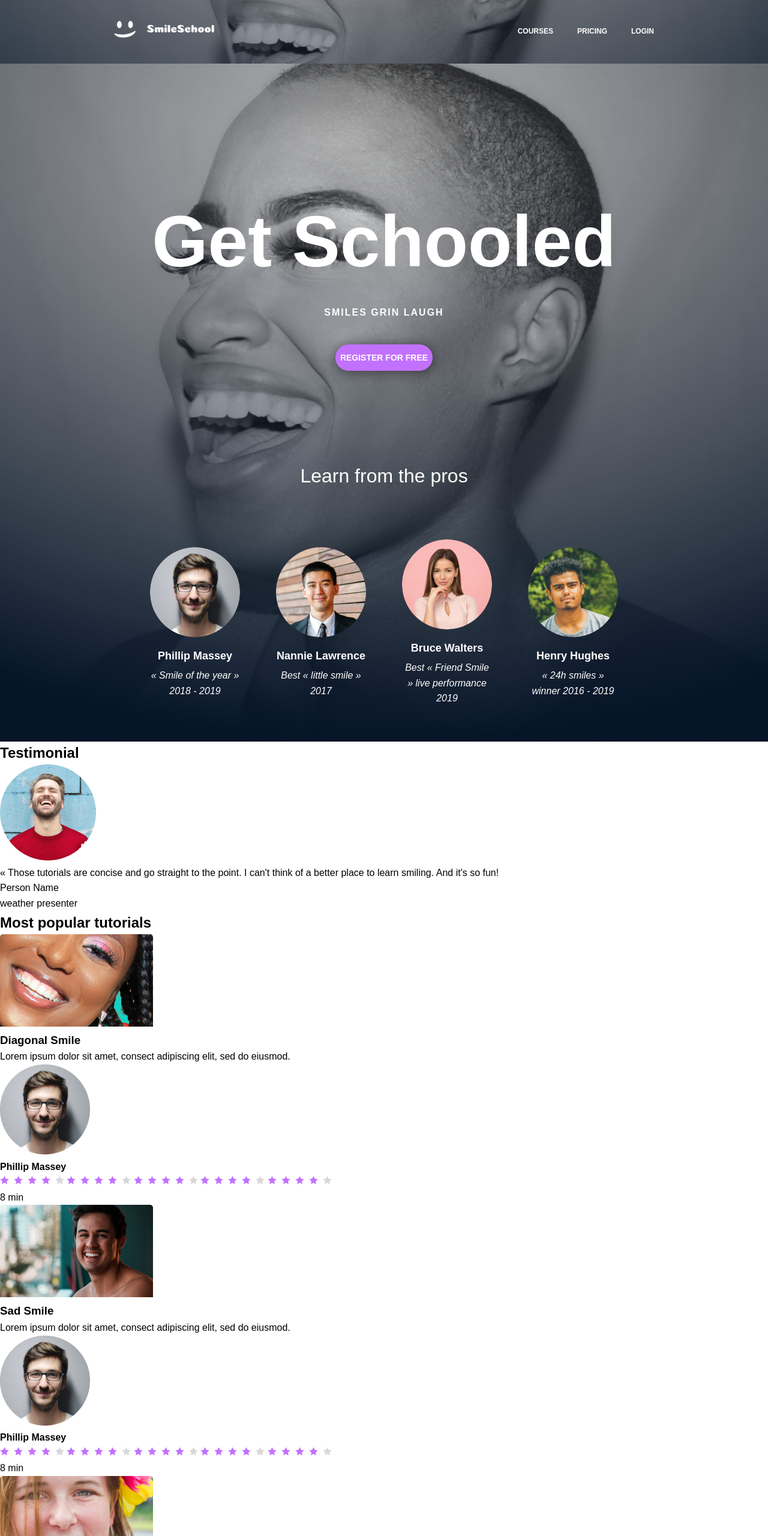
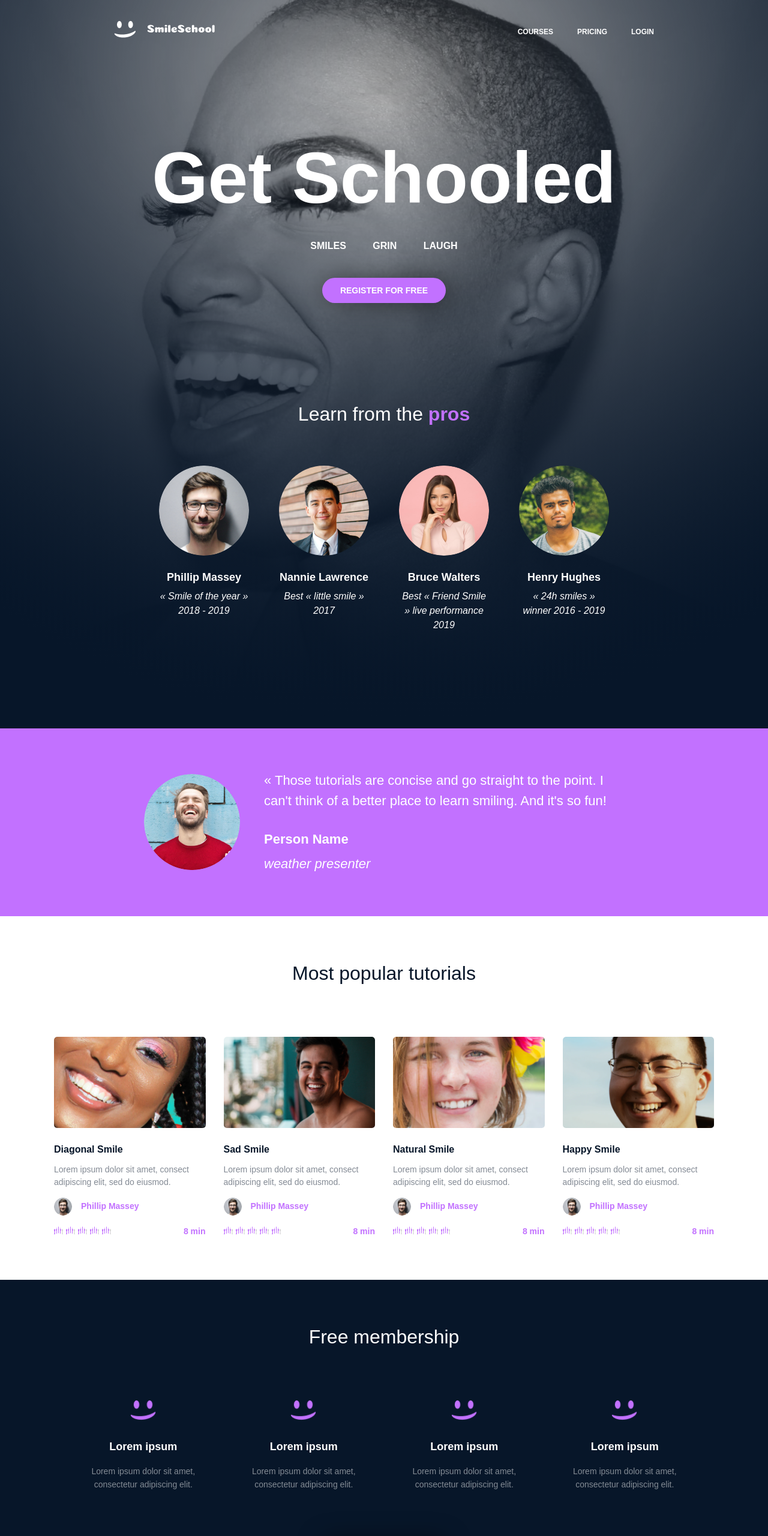
Before and after one commit to Teeya-data/alx_html_css, a plain HTML site: page css_advanced/index.html in a window 1280 px wide. Shown: the top 2560 px of the page at 60% size. Drawn offline with Linux system fonts and the light colour scheme.

Commit message:
Complete header, banner, and quote section styling from figma design

```diff
--- a/css_advanced/index.html
+++ b/css_advanced/index.html
@@ -32,7 +32,7 @@
                 <button>REGISTER FOR FREE</button>
             </div>
             <div>
-                <h2>Learn from the pros</h2>
+                <h2>Learn from the <span class="pros">pros</span></h2>
                 <div>
                     <div>
                         <img src="images/1.png" alt="Instructor 1">
@@ -60,7 +60,6 @@
 
 <!-- Quote Section -->
 <section>
-            <h2 class="sr-only">Testimonial</h2>
     <div>
         <img src="images/5.png" alt="Quote Author">
         <div>
@@ -70,6 +69,7 @@
         </div>
     </div>
 </section>
+
 
         <!-- Videos Section -->
         <section>
--- a/css_advanced/styles.css
+++ b/css_advanced/styles.css
@@ -9,19 +9,20 @@
 body {
     font-family: 'Source Sans Pro', sans-serif;
     line-height: 1.6;
-    color: #000000;
+    color: #071629;
+    margin: 0;
 }
+
 /* ========== HEADER STYLES ========== */
 header {
-    background-image: url('images/Object.png');
-    background-size: cover;
-    background-position: center;
-    background-repeat: no-repeat;
+    position: absolute;
+    top: 0;
+    left: 0;
+    right: 0;
+    z-index: 100;
     padding: 35px 0;
-    position: relative;
 }
 
-/* Header container - positions logo on left, nav on right */
 header > div:first-child {
     display: flex;
     justify-content: space-between;
@@ -31,19 +32,11 @@ header > div:first-child {
     padding: 0 50px;
 }
 
-/* Logo section */
-header > div:first-child > div:first-child {
-    display: flex;
-    align-items: center;
+header img {
+    height: 30px;
+    width: auto;
 }
 
-/* Logo */
-header img {
-    width: 167px;
-    height: auto;
-}
-
-/* Navigation on the right */
 header > div:first-child > div:last-child {
     display: flex;
     gap: 40px;
@@ -61,86 +54,83 @@ header a:hover {
     color: #C271FF;
 }
 
-/* ========== FIRST SECTION (BANNER) STYLES ========== */
+/* ========== HERO/BANNER SECTION ========== */
 main > section:first-child {
-    background-image: url('images/Object.png');
+    background: radial-gradient(85.9% 85.9% at 50% 14.1%, rgba(41, 48, 61, 0.0001) 0%, #071629 100%),
+                url('images/Object.png');
     background-size: cover;
     background-position: center;
     background-repeat: no-repeat;
     text-align: center;
-    padding: 200px 20px 100px;
+    padding: 150px 20px 80px;
     color: #FFFFFF;
 }
 
-/* Banner heading */
 main > section:first-child h1 {
     font-size: 120px;
     font-weight: 700;
     color: #FFFFFF;
-    margin-bottom: 10px;
+    margin-bottom: 0;
+    margin-top: 50px;
 }
 
 main > section:first-child > div:first-child p {
     font-size: 16px;
     font-weight: 700;
     color: #FFFFFF;
-    letter-spacing: 2px;
-    margin-bottom: 40px;
+    word-spacing: 40px;
+    margin: 5px 0 40px 0;
 }
 
-/* Register button */
 main > section:first-child button {
-    background-color: #C271FF;
+    background: #C271FF;
     color: #FFFFFF;
     border: none;
     border-radius: 22px;
-    width: 162px;
-    height: 44px;
+    padding: 13px 30px;
     font-size: 14px;
     font-weight: 600;
     cursor: pointer;
-    text-transform: uppercase;
-    box-shadow: 0px 2px 20px rgba(0, 0, 0, 0.5);
+    filter: drop-shadow(0px 2px 20px rgba(0, 0, 0, 0.5));
+    margin-bottom: 80px;
 }
 
 main > section:first-child button:hover {
     opacity: 0.9;
 }
 
-/* Learn from pros section */
-main > section:first-child > div:nth-child(2) {
-    margin-top: 150px;
-}
-
 main > section:first-child h2 {
     font-size: 32px;
     font-weight: 300;
     color: #FFFFFF;
-    margin-bottom: 80px;
+    margin: 80px 0 60px 0;
 }
 
-/* Instructors grid */
+main > section:first-child h2 .pros {
+    color: #C271FF;
+    font-weight: 700;
+}
+
 main > section:first-child > div:nth-child(2) > div {
     display: flex;
     justify-content: center;
-    gap: 60px;
-    flex-wrap: wrap;
-    max-width: 1009px;
-    height: 237px;
+    gap: 50px;
+    max-width: 1000px;
     margin: 0 auto;
-    align-items: center;
+    padding-bottom: 80px;
 }
 
 main > section:first-child > div:nth-child(2) > div > div {
     text-align: center;
-    max-width: 150px;
+    width: 150px;
 }
 
 main > section:first-child > div:nth-child(2) > div img {
     width: 150px;
     height: 150px;
     border-radius: 50%;
-    margin-bottom: 10px;
+    object-fit: cover;
+    margin-bottom: 15px;
 }
 
 main > section:first-child > div:nth-child(2) > div h3 {
@@ -155,4 +145,288 @@ main > section:first-child > div:nth-child(2) > div p {
     font-style: italic;
     font-weight: 400;
     color: #FFFFFF;
+    line-height: 1.5;
 }
+
+/* ========== QUOTE SECTION ========== */
+main > section:nth-child(2) {
+    background: #C271FF;
+    padding: 70px 20px;
+}
+
+main > section:nth-child(2) > div {
+    display: flex;
+    align-items: center;
+    max-width: 800px;
+    margin: 0 auto;
+    gap: 40px;
+}
+
+main > section:nth-child(2) img {
+    width: 160px;
+    height: 160px;
+    border-radius: 50%;
+    object-fit: cover;
+    flex-shrink: 0;
+}
+
+main > section:nth-child(2) > div > div {
+    color: #FFFFFF;
+}
+
+main > section:nth-child(2) blockquote {
+    font-size: 22px;
+    font-weight: 400;
+    line-height: 33.6px;
+    color: #FFFFFF;
+    margin: 0 0 30px 0;
+}
+
+main > section:nth-child(2) > div > div p:first-of-type {
+    font-size: 22px;
+    font-weight: 700;
+    color: #FFFFFF;
+    margin: 0 0 5px 0;
+}
+
+main > section:nth-child(2) > div > div p:last-of-type {
+    font-size: 22px;
+    font-weight: 400;
+    font-style: italic;
+    color: #FFFFFF;
+    margin: 0;
+}
+
+/* ========== VIDEOS SECTION ========== */
+main > section:nth-child(3) {
+    padding: 70px 20px;
+    background: #FFFFFF;
+}
+
+main > section:nth-child(3) h2 {
+    font-size: 32px;
+    font-weight: 300;
+    text-align: center;
+    color: #071629;
+    margin-bottom: 80px;
+}
+
+main > section:nth-child(3) > div {
+    display: grid;
+    grid-template-columns: repeat(4, 1fr);
+    gap: 30px;
+    max-width: 1100px;
+    margin: 0 auto;
+}
+
+main > section:nth-child(3) > div > div {
+    text-align: left;
+}
+
+main > section:nth-child(3) > div > div > img {
+    width: 100%;
+    border-radius: 5px;
+    margin-bottom: 15px;
+}
+
+main > section:nth-child(3) h3 {
+    font-size: 16px;
+    font-weight: 700;
+    color: #071629;
+    margin-bottom: 10px;
+}
+
+main > section:nth-child(3) > div > div > p {
+    font-size: 14px;
+    color: rgba(7, 22, 41, 0.5);
+    line-height: 1.5;
+    margin-bottom: 15px;
+}
+
+main > section:nth-child(3) > div > div > div:nth-child(4) {
+    display: flex;
+    align-items: center;
+    gap: 15px;
+    margin-bottom: 15px;
+}
+
+main > section:nth-child(3) > div > div > div:nth-child(4) img {
+    width: 30px;
+    height: 30px;
+    border-radius: 50%;
+}
+
+main > section:nth-child(3) h4 {
+    font-size: 14px;
+    font-weight: 600;
+    color: #C271FF;
+    margin: 0;
+}
+
+main > section:nth-child(3) > div > div > div:last-child {
+    display: flex;
+    justify-content: space-between;
+    align-items: center;
+}
+
+main > section:nth-child(3) > div > div > div:last-child > div {
+    display: flex;
+    gap: 5px;
+}
+
+main > section:nth-child(3) > div > div > div:last-child img {
+    width: 15px;
+    height: 15px;
+}
+
+main > section:nth-child(3) > div > div > div:last-child p {
+    font-size: 14px;
+    font-weight: 600;
+    color: #C271FF;
+    margin: 0;
+}
+
+/* ========== MEMBERSHIP SECTION ========== */
+main > section:nth-child(4) {
+    background: #071629;
+    padding: 70px 20px;
+    text-align: center;
+}
+
+main > section:nth-child(4) h2 {
+    font-size: 32px;
+    font-weight: 300;
+    color: #FFFFFF;
+    margin-bottom: 80px;
+}
+
+main > section:nth-child(4) > div {
+    display: flex;
+    justify-content: center;
+    gap: 70px;
+    max-width: 1000px;
+    margin: 0 auto 50px;
+}
+
+main > section:nth-child(4) > div > div {
+    width: 200px;
+}
+
+main > section:nth-child(4) img {
+    width: 44px;
+    height: 35px;
+    margin-bottom: 20px;
+}
+
+main > section:nth-child(4) h3 {
+    font-size: 18px;
+    font-weight: 600;
+    color: #FFFFFF;
+    margin-bottom: 15px;
+}
+
+main > section:nth-child(4) > div > div > p {
+    font-size: 14px;
+    color: rgba(255, 255, 255, 0.5);
+    line-height: 1.6;
+}
+
+main > section:nth-child(4) button {
+    background: #C271FF;
+    color: #FFFFFF;
+    border: none;
+    border-radius: 22px;
+    padding: 13px 30px;
+    font-size: 14px;
+    font-weight: 600;
+    cursor: pointer;
+    filter: drop-shadow(0px 2px 20px rgba(0, 0, 0, 0.5));
+    margin-top: 30px;
+}
+
+main > section:nth-child(4) button:hover {
+    opacity: 0.9;
+}
+
+/* ========== FAQ SECTION ========== */
+main > section:nth-child(5) {
+    padding: 70px 20px;
+    background: #FFFFFF;
+}
+
+main > section:nth-child(5) h2 {
+    font-size: 60px;
+    font-weight: 300;
+    text-align: center;
+    color: #071629;
+    margin-bottom: 70px;
+}
+
+main > section:nth-child(5) > div {
+    max-width: 920px;
+    margin: 0 auto;
+    display: flex;
+    flex-direction: column;
+    gap: 80px;
+}
+
+main > section:nth-child(5) > div > div {
+    display: flex;
+    gap: 80px;
+}
+
+main > section:nth-child(5) > div > div > div {
+    flex: 1;
+}
+
+main > section:nth-child(5) h3 {
+    font-size: 16px;
+    font-weight: 700;
+    color: #071629;
+    margin-bottom: 15px;
+}
+
+main > section:nth-child(5) > div > div > div > p {
+    font-size: 14px;
+    color: rgba(7, 22, 41, 0.5);
+    line-height: 1.7;
+}
+
+/* ========== FOOTER ========== */
+footer {
+    background: #071629;
+    padding: 50px 20px;
+}
+
+footer > div {
+    max-width: 1000px;
+    margin: 0 auto;
+}
+
+footer > div > div:first-child {
+    display: flex;
+    justify-content: space-between;
+    align-items: center;
+    margin-bottom: 50px;
+}
+
+footer img:first-child {
+    height: 30px;
+    width: auto;
+}
+
+footer > div > div:first-child > div:last-child {
+    display: flex;
+    gap: 20px;
+}
+
+footer > div > div:first-child > div:last-child img {
+    width: 30px;
+    height: 30px;
+}
+
+footer > div > p {
+    text-align: center;
+    color: rgba(255, 255, 255, 0.35);
+    font-size: 12px;
+}
```
Lines whose indentation alone changed are shown as unchanged.
